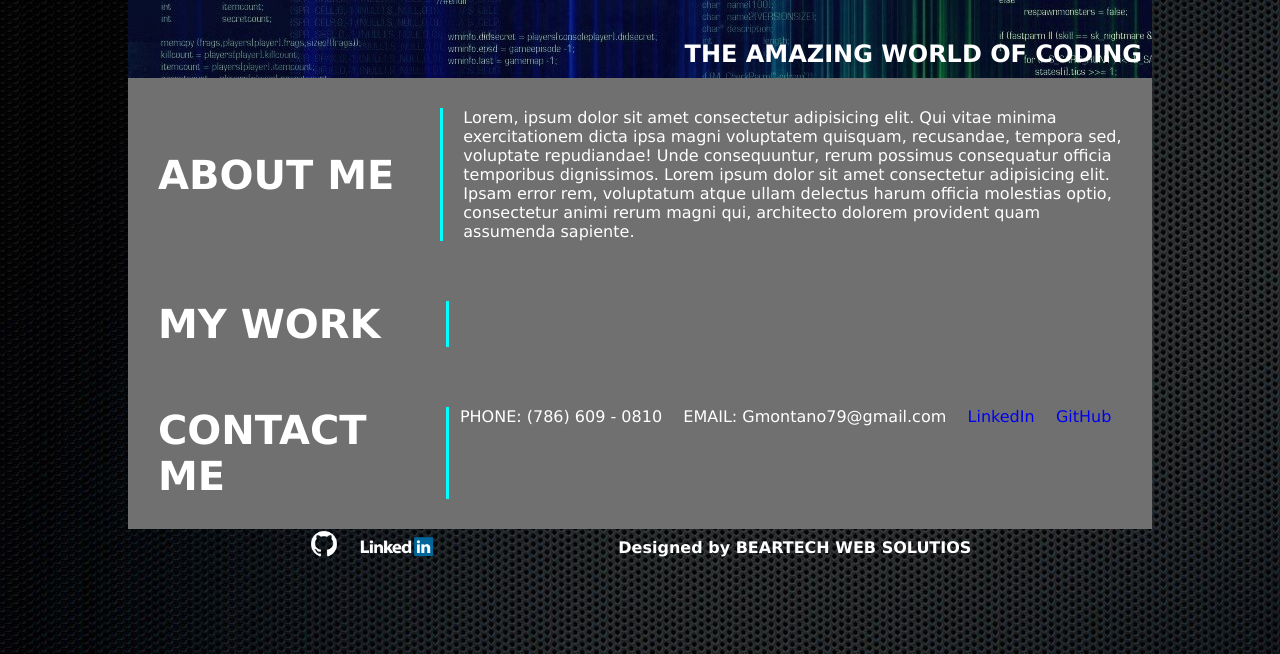
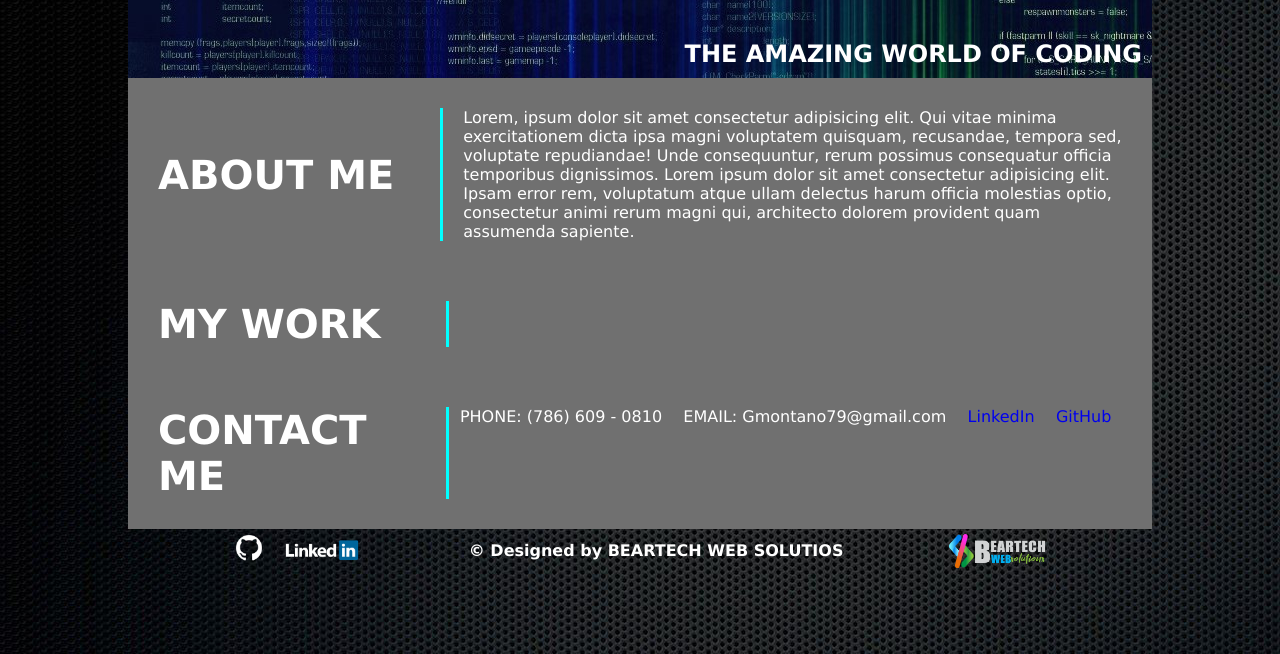
Before and after one commit to gmontano79/portfolio, a plain HTML site: page index.html in a window 1280 px wide. Shown: the part 146-800 px from the top of the page. Drawn offline with Linux system fonts and the light colour scheme.

Commit message:
added BWS Logo to browser tab and fotter

```diff
--- a/index.html
+++ b/index.html
@@ -6,6 +6,7 @@
     <meta name="viewport" content="width=device-width, initial-scale=1.0" />
     <title>Gustavo Montano Portfolio</title>
     <link rel="stylesheet" href="./style.css" />
+    <link rel="icon" href="./img/bws sqare logo-black.png" />
   </head>
   <body>
     <!-- HEADER SECTION -->
@@ -89,7 +90,8 @@
           <img class="linkedin" src="./img/linkedin.png" alt="LinkedIn Logo"
         /></a>
       </div>
-      <h4>Designed by BEARTECH WEB SOLUTIOS</h4>
+      <h4>&copy; Designed by BEARTECH WEB SOLUTIOS</h4>
+      <img class="bwslogo" src="./img/beartehc web solutions logo.png" />
     </footer>
   </body>
 </html>
--- a/style.css
+++ b/style.css
@@ -191,3 +191,7 @@ a:visited {
 
     color: white;
   }
+  .bwslogo{
+    height: 38px;
+    padding-top: 5px;
+  }
```
Also changed, not shown: img/beartehc web solutions logo.png (added), img/bws sqare logo-black.png (added), img/bws sqare logo.png (added).
